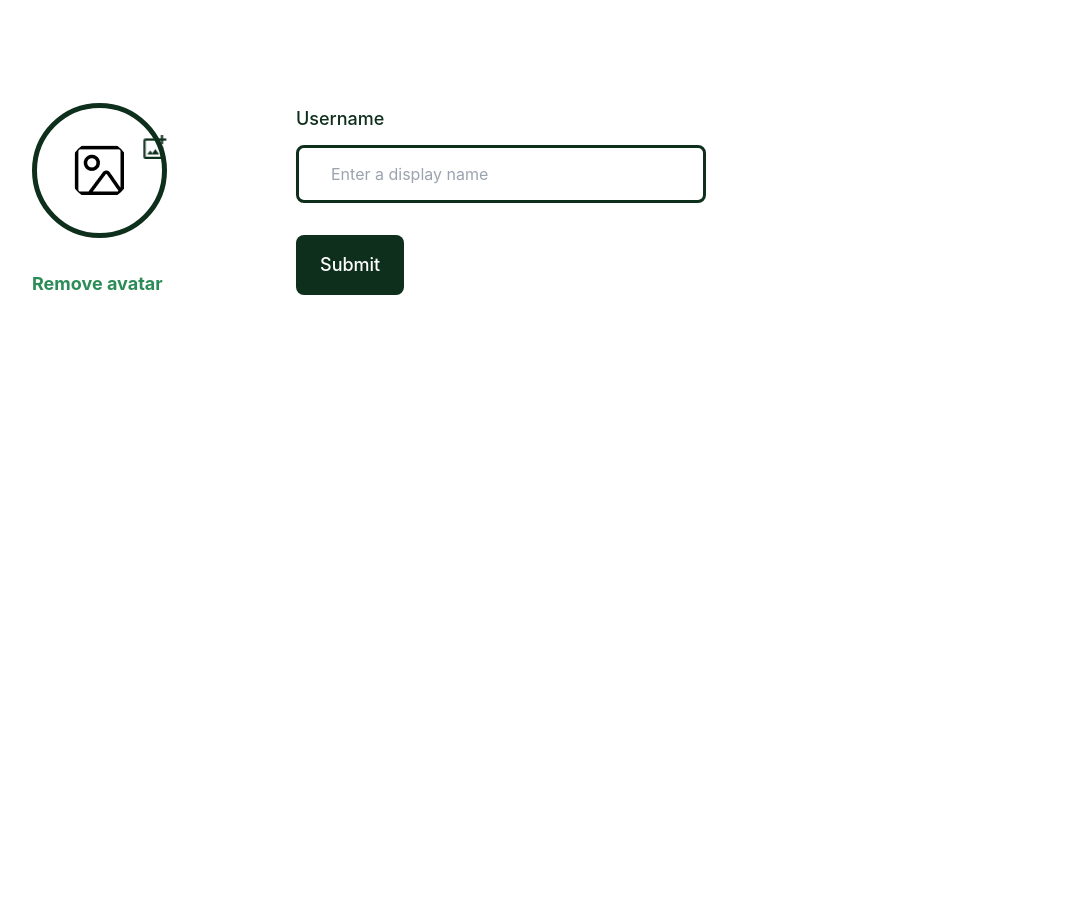
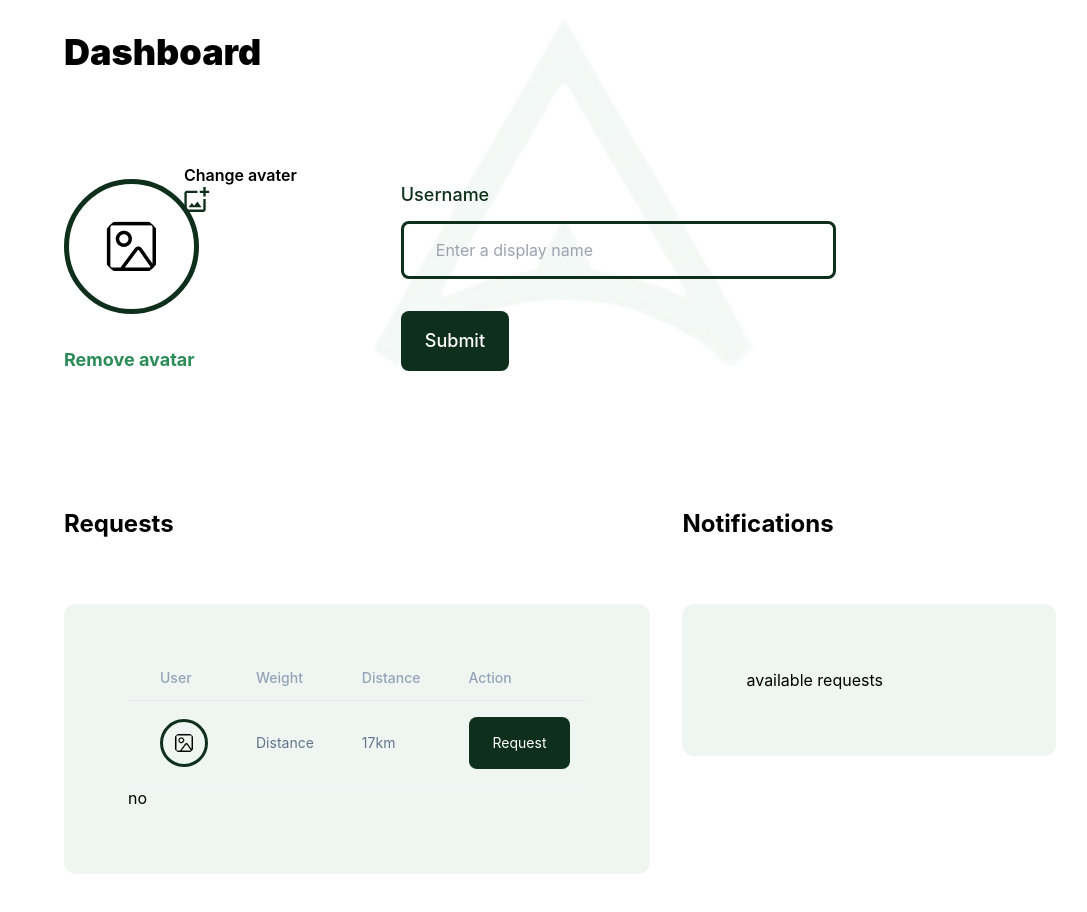
Before and after one commit to acendlabs/eco, a React (Create React App) app: page /dashboard in a window 1280 px wide. Shown: the top 912 px of the page, without its empty margins (80-1167 px from the left). Before the commit the page ends 800 px from the top, so only its background shows below. Built offline with nearby package versions, Linux system fonts and the light colour scheme.

Commit message:
requests table

```diff
--- /dev/null
+++ b/src/components/Table.jsx
@@ -0,0 +1,60 @@
+import React from "react";
+import avatar from "../images/pictureavatar.png";
+import { requests } from "./data/Data";
+
+const Table = ({ user }) => {
+  return (
+    <div className="p-8 md:p-16 rounded-xl bg-[#EFF6F2] w-max">
+      <div>
+        <table className="border-collapse table-auto text-sm font-normal">
+          <thead className="">
+            <tr>
+              <th className="border-b dark:border-slate-600 font-medium p-4 md:pl-8 pt-0 pb-3 text-slate-400 dark:text-slate-200 text-left">
+                User
+              </th>
+              <th className="border-b dark:border-slate-600 font-medium p-4 md:pl-8 pt-0 pb-3 text-slate-400 dark:text-slate-200 text-left">
+                Weight
+              </th>
+              <th className="border-b dark:border-slate-600 font-medium p-4 md:pl-8 pt-0 pb-3 text-slate-400 dark:text-slate-200 text-left">
+                Distance
+              </th>
+              <th className="border-b dark:border-slate-600 font-medium p-4 md:pl-8 pt-0 pb-3 text-slate-400 dark:text-slate-200 text-left">
+                Action
+              </th>
+            </tr>
+          </thead>
+          {requests.map((item, i) => {
+            return (
+              <tbody className="bg-transparent">
+                <tr>
+                  <td className="border-b border-slate-100 dark:border-slate-700 p-4 md:pl-8 text-slate-500 dark:text-slate-400">
+                    <img
+                      className="p-2.5 rounded-full border-[3px] border-[#0F2F1D] w-12 h-12"
+                      src={avatar}
+                      alt=""
+                    />
+                  </td>
+                  <td className="border-b border-slate-100 dark:border-slate-700 p-4 md:pl-8 text-slate-500 dark:text-slate-400">
+                    {item?.Weight}
+                  </td>
+                  <td className="border-b border-slate-100 dark:border-slate-700 p-4 md:pl-8 text-slate-500 dark:text-slate-400">
+                    {item?.Distance}
+                  </td>
+                  <td className="border-b border-slate-100 dark:border-slate-700 p-4 md:pl-8 text-slate-500 dark:text-slate-400">
+                    <button className="bg-[#0F2F1D] text-white py-4 px-6 rounded-lg">
+                      Request
+                    </button>
+                  </td>
+                </tr>
+              </tbody>
+            );
+          })}
+        </table>
+      </div>
+
+      {!user.username ? <div>no</div> : ""}
+    </div>
+  );
+};
+
+export default Table;
--- /dev/null
+++ b/src/components/data/Data.jsx
@@ -0,0 +1,10 @@
+import React from "react";
+
+export const requests = [
+  {
+    user: "Jay",
+    Weight: "Distance",
+    Distance: "17km",
+    Action: "",
+  },
+];
--- a/src/pages/dashboard.js
+++ b/src/pages/dashboard.js
@@ -7,7 +7,7 @@ import logolight from "../images/logolight.png";
 import arrow from "../images/arrowdown.png";
 import Modal from "../components/modal/Modal";
 import Alert from "../components/Alert";
-import { type } from "@testing-library/user-event/dist/type";
+import Table from "../components/Table";
 
 const Dashboard = () => {
   const [file, setFile] = useState({ data: null });
@@ -46,15 +46,19 @@ const Dashboard = () => {
   };
 
   return (
-    <div className="flex flex-col mx-8 md:mx-28">
+    <div className="relative flex flex-col mx-[5%] sm:mx-[10%] md:mx-36">
       <Alert alert={alert} />
-      {/* <img className="w-44 h-44 " src={logolight} alt="" /> */}
-      {/* <h2>Dashboard</h2> */}
+      <img
+        className="w-[40%] h-auto absolute -z-10 left-[50%] -translate-x-2/4 opacity-25"
+        src={logolight}
+        alt=""
+      />
+      <h2 className="text-4xl font-black mt-8 mb-1">Dashboard</h2>
       <div className="flex flex-col justify-center md:flex-row md:justify-between h-[550px] md:h-[400px] items-center space-y-8 md:space-y-0 md:space-x-14">
-        <div className="relative w-auto space-y-8">
+        <div className="relative w-auto md:w-5/12 lg:w-[30%] space-y-8">
           <img
             className={`rounded-full ${
-              !file?.data ? `p-8` : `w-[135px] h-[135px]`
+              !file?.data ? `p-8` : `w-[140px] h-[140px]`
             } border-[5px] border-[#0F2F1D]`}
             src={file?.data ?? avatar}
             alt=""
@@ -68,10 +72,22 @@ const Dashboard = () => {
             onChange={onFileChange}
           />
           <label
-            className="absolute top-0 right-0 cursor-pointer"
+            className="absolute left-[120px] -top-12 cursor-pointer"
             htmlFor="file"
           >
-            <img className="w-6 h-6" src={addimage} alt="" />
+            <h1 className="font-semibold">Change avater</h1>
+            <svg
+              width="26"
+              height="25"
+              viewBox="0 0 22 21"
+              fill="none"
+              xmlns="http://www.w3.org/2000/svg"
+            >
+              <path
+                d="M16.343 19H2.34302V5H11.343V3H2.34302C1.24302 3 0.343018 3.9 0.343018 5V19C0.343018 20.1 1.24302 21 2.34302 21H16.343C17.443 21 18.343 20.1 18.343 19V10H16.343V19ZM8.55302 15.83L6.59302 13.47L3.84302 17H14.843L11.303 12.29L8.55302 15.83ZM18.343 3V0H16.343V3H13.343C13.353 3.01 13.343 5 13.343 5H16.343V7.99C16.353 8 18.343 7.99 18.343 7.99V5H21.343V3H18.343Z"
+                fill="#0F2F1D"
+              />
+            </svg>
           </label>
           <button className="font-bold text-lg text-[#2C8C57]" onClick={remove}>
             Remove avatar
@@ -79,9 +95,9 @@ const Dashboard = () => {
         </div>
         <form
           onSubmit={onSubmit}
-          className="md:w-7/12 lg:w-9/12 flex-col space-y-8 text-lg font-medium text-[#0F2F1D]"
+          className="w-full md:w-7/12 lg:w-[70%] space-y-8 text-lg font-medium text-[#0F2F1D] "
         >
-          <div className="w-[400px] md:w-[32vw] space-y-3 ">
+          <div className=" md:w-[32vw] lg:w-[34vw] space-y-3 ">
             <label
               className={alert.type === "danger" ? "text-red-400" : null}
               htmlFor="username"
@@ -109,148 +125,24 @@ const Dashboard = () => {
             Submit
           </button>
         </form>
-        {/* <button>Become a Recycler</button> */}
       </div>
-      {/* <button id="remove">Remove Avatar</button>
-          <div className="group2">
-            <div className="left">
-              <h2>Requests</h2>
-              <div className="card1">
-                <div className="links">
-                  <a href="">Disposal</a>
-                  <a href="">Collection</a>
-                  <a href="">Recycle</a>
-                </div>
-                <div className="header">
-                  <p>User</p>
-                  <p>Weight</p>
-                  <p>Distance</p>
-                </div>
-                <div className="items">
-                  <img src={avatar} alt="" />
-                  <p>white lion</p>
-                  <p>2kg</p>
-                  <p>10mins away</p>
-                  <button className="accept">Accept</button>
-                  <button className="decline">Decline</button>
-                </div>
 
-                <div className="items">
-                  <img src={avatar} alt="" />
-                  <p>white lion</p>
-                  <p>2kg</p>
-                  <p>10mins away</p>
-                  <button className="accept">Accept</button>
-                  <button className="decline">Decline</button>
-                </div>
-                <div className="items">
-                  <img src={avatar} alt="" />
-                  <p>white lion</p>
-                  <p>2kg</p>
-                  <p>10mins away</p>
-                  <button className="accept">Accept</button>
-                  <button className="decline">Decline</button>
-                </div>
-                <div className="items">
-                  <img src={avatar} alt="" />
-                  <p>white lion</p>
-                  <p>2kg</p>
-                  <p>10mins away</p>
-                  <button className="accept">Accept</button>
-                  <button className="decline">Decline</button>
-                </div>
-                <div className="items">
-                  <img src={avatar} alt="" />
-                  <p>white lion</p>
-                  <p>2kg</p>
-                  <p>10mins away</p>
-                  <button className="accept">Accept</button>
-                  <button className="decline">Decline</button>
-                </div>
-                <div className="items">
-                  <img src={avatar} alt="" />
-                  <p>white lion</p>
-                  <p>2kg</p>
-                  <p>10mins away</p>
-                  <button className="accept">Accept</button>
-                  <button className="decline">Decline</button>
-                </div>
-                <div className="items">
-                  <img src={avatar} alt="" />
-                  <p>white lion</p>
-                  <p>2kg</p>
-                  <p>10mins away</p>
-                  <button className="accept">Accept</button>
-                  <button className="decline">Decline</button>
-                </div>
-              </div>
-            </div>
-            <div className="right">
-              <h2>Notifications</h2>
-              <div className="card2">
-                <div className="itemgroup">
-                  <h3>Rejected Disposal</h3>
-                  <p>From</p>
-                  <img src={avatar} alt="" />
-                  <p>White lion</p>
-                  <a className="icon">
-                    {" "}
-                    <img src={arrow} alt="arrow" />{" "}
-                  </a>
-                </div>
-                <div className="itemgroup">
-                  <h3>Accepted Recycle</h3>
-                  <p>From</p>
-                  <img src={avatar} alt="" />
-                  <p>White lion</p>
-                  <a className="icon">
-                    {" "}
-                    <img src={arrow} alt="arrow" />{" "}
-                  </a>
-                </div>
-                <div className="itemgroup">
-                  <h3>Accepted Collection</h3>
-                  <p>From</p>
-                  <img src={avatar} alt="" />
-                  <p>White lion</p>
-                  <a className="icon">
-                    {" "}
-                    <img src={arrow} alt="arrow" />{" "}
-                  </a>
-                </div>
-                <div className="itemgroup">
-                  <h3>Accepted Disposal</h3>
-                  <p>From</p>
-                  <img src={avatar} alt="" />
-                  <p>White lion</p>
-                  <a className="icon">
-                    {" "}
-                    <img src={arrow} alt="arrow" />{" "}
-                  </a>
-                </div>
-                <div className="itemgroup">
-                  <h3>Rejected Collection</h3>
-                  <p>From</p>
-                  <img src={avatar} alt="" />
-                  <p>White lion</p>
-                  <a className="icon">
-                    {" "}
-                    <img src={arrow} alt="arrow" />{" "}
-                  </a>
-                </div>
-                <div className="itemgroup">
-                  <h3>Rejected Recycle</h3>
-                  <p>From</p>
-                  <img src={avatar} alt="" />
-                  <p>White lion</p>
-                  <a className="icon">
-                    {" "}
-                    <img src={arrow} alt="arrow" />{" "}
-                  </a>
-                </div>
-              </div>
-            </div>
-          </div> */}
+      <div className="flex flex-col md:flex-row md:space-x-8 mb-16 text-left">
+        <div className="relative w-full md:w-[60%] ">
+          <h2 className="text-2xl font-bold mt-8 mb-8 md:mb-16 ">Requests</h2>
+          <div className="overflow-x-scroll">
+            <Table user={user} />
+          </div>
+        </div>
+        <div className="w-full md:w-[40%]">
+          <h2 className="text-2xl font-bold mt-8 mb-8 md:mb-16 space-x-8">
+            Notifications
+          </h2>
+          <div className="w-full h-auto p-16 rounded-xl bg-[#EFF6F2]">
+            <h1>available requests</h1>
+          </div>
+        </div>
+      </div>
     </div>
   );
 };
```
